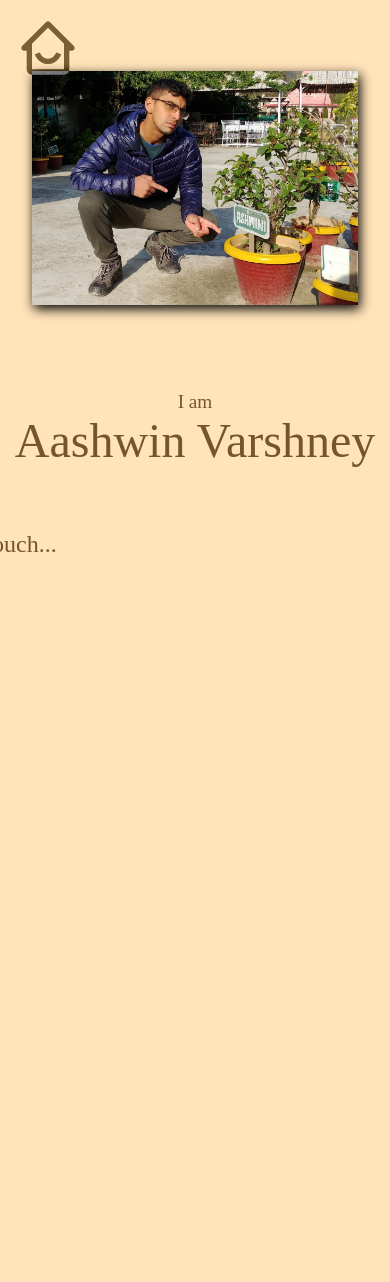
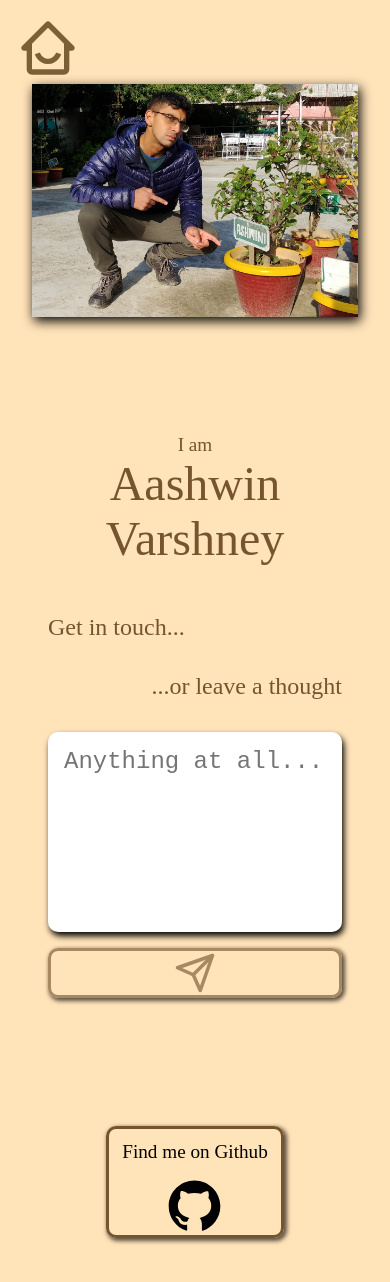
Before and after one commit to MeanMangosteen/aashwin.wtf, a React (Create React App) app: page /about in a window 390 px wide. Shown: the top 1282 px of the page. Before the commit the page ends 844 px from the top, so only its background shows below. Built offline with nearby package versions, Linux system fonts and the light colour scheme.

Commit message:
Make connect page mobile responsive.

```diff
--- a/src/Blog/Blog.tsx
+++ b/src/Blog/Blog.tsx
@@ -82,7 +82,7 @@ const BlogContainer = styled.div`
   }
 
   @media screen and (max-height: 700px) {
-    font-size: 60%;
+    font-size: 50%;
   }
   /* background: #ffe3b9; */
 `;
--- a/src/Connect/Connect.tsx
+++ b/src/Connect/Connect.tsx
@@ -12,7 +12,7 @@ export const Connect = () => {
       <AashwinsImageContainer>
         <AashwinsImage src={AashwinsImageSrc} />
       </AashwinsImageContainer>
-      <StyledShowTextWithStyle>
+      <StyledShowTextWithStyle skipWaitingGame>
         <StylishItem>
           <IAmContainer>
             <IAmText>I am</IAmText>
@@ -41,55 +41,19 @@ export const Connect = () => {
   );
 };
 
-const GithubContainer = styled.div`
-  position: absolute;
-  top: 1.5rem;
-  right: 1.5rem;
-
-  ${centerContent}
-  flex-direction: column;
-
-  border: 3px solid;
-  border-radius: 10px;
-
-  box-shadow: 2px 2px 2px 2px #6b5432;
-
-  &:hover {
-    transform: scale(1.1);
-  }
-  transition: transform 200ms ease-out;
-`;
-
-const GithubText = styled.div`
-  font-size: 1.2rem;
-  padding: 0.8rem;
-  color: black;
-`;
-
-const GithubIconContainer = styled.div`
-  ${centerContent}
-  height: 7vh;
-  width: 7vh;
-`;
-const GithubIcon = styled(AiFillGithub)`
-  height: 100%;
-  width: 100%;
-  flex-grow: 1;
-  object-fit: contain;
-  color: black;
-`;
-
 const ConnectContainer = styled.div`
   position: relative;
 
   display: grid;
-  grid-template-rows: 40% 60%;
+  grid-template-rows: 40vh auto;
   grid-template-columns: auto;
   justify-items: center;
 
-  height: 100vh;
+  @media screen and (min-width: 1250px) {
+    height: 100vh;
+    max-height: 100vh;
+  }
   max-width: 100vw;
-  max-height: 100vh;
 
   font-family: "Ubuntu";
   text-align: center;
@@ -123,6 +87,18 @@ const StyledShowTextWithStyle = styled(ShowTextWithStyle)`
   grid-template-columns: auto;
   place-items: center;
 
+  width: 100%;
+  max-width: 600px;
+
+  @media screen and (max-width: 1250px) {
+    ${centerContent}
+    flex-direction: column;
+
+    > * {
+      padding: 1rem;
+    }
+  }
+
   height: 100%;
 
   box-sizing: border-box;
@@ -132,6 +108,11 @@ const IAmContainer = styled.div`
   ${centerContent}
   flex-direction: column;
   margin-bottom: 1rem;
+
+  @media screen and (max-width: 1250px) {
+    margin-top: 3rem;
+    margin-bottom: 1rem;
+  }
 `;
 
 const IAmText = styled.div`
@@ -166,6 +147,56 @@ const StylishMessageBoxItem = styled(StylishItem)`
 `;
 const StyledMessageBox = styled(MessageBox)`
   height: 100%;
-  min-width: 550px;
+  /* min-width: 550px; */
   font-family: "Ubuntu";
 `;
+
+// =======================================
+const GithubContainer = styled.div`
+  position: absolute;
+  @media screen and (max-width: 1250px) {
+    position: static;
+    margin-top: 6rem;
+  }
+
+  top: 1.5rem;
+  right: 1.5rem;
+
+  @media screen and (max-width: 1250px) {
+    bottom: 0;
+    left: 50%;
+  }
+
+  ${centerContent}
+  flex-direction: column;
+
+  border: 3px solid;
+  border-radius: 10px;
+
+  /* box-shadow: 2px 2px 2px 2px #6b5432; */
+  box-shadow: 2px 2px 4px 1px #5d5143;
+
+  &:hover {
+    transform: scale(1.1);
+  }
+  transition: transform 200ms ease-out;
+`;
+
+const GithubText = styled.div`
+  font-size: 1.2rem;
+  padding: 0.8rem;
+  color: black;
+`;
+
+const GithubIconContainer = styled.div`
+  ${centerContent}
+  height: 7vh;
+  width: 7vh;
+`;
+const GithubIcon = styled(AiFillGithub)`
+  height: 100%;
+  width: 100%;
+  flex-grow: 1;
+  object-fit: contain;
+  color: black;
+`;
--- a/src/Connect/MessageBox.tsx
+++ b/src/Connect/MessageBox.tsx
@@ -18,12 +18,16 @@ export const MessageBox = ({ onSend, className = "" }: MessageBoxProps) => {
 
   const handleClick = useCallback(() => {
     if (input === "") return;
+    console.log("clicked!");
+    return;
     onSend(input);
   }, [input, onSend]);
 
   const handleSubmit = useCallback((e) => {
     e.preventDefault();
 
+    console.log("clicked!");
+    return;
     emailjs
       .sendForm(
         "gmail",
@@ -60,6 +64,11 @@ export const MessageBox = ({ onSend, className = "" }: MessageBoxProps) => {
 const MessageBoxForm = styled.form`
   ${centerContent}
   position: relative;
+
+  @media screen and (max-width: 850px) {
+    ${centerContent}
+    flex-direction: column;
+  }
 `;
 
 const MessageBoxInput = styled.textarea`
@@ -72,6 +81,10 @@ const MessageBoxInput = styled.textarea`
   box-sizing: border-box;
   resize: none;
   filter: drop-shadow(2px 4px 3px black);
+
+  @media screen and (max-width: 1250px) {
+    height: 200px;
+  }
   /* margin-left: 10rem; */
 `;
 
@@ -85,6 +98,23 @@ const SendIconContainer = styled.button`
   position: absolute;
   top: 50%;
   left: 100%;
+
+  @media screen and (max-width: 850px) {
+    /* top: unset;
+    left: unset;
+    bottom: 0;
+    transform: translate(0, 120%); */
+    position: static;
+
+    border: solid;
+    border-radius: 10px;
+    box-shadow: 2px 2px 4px 1px #5d5143;
+    transition: none;
+    width: 100%;
+    height: 50px;
+    transform: none;
+    margin-top: 1rem;
+  }
 
   width: 30%;
   height: 30%;
```
